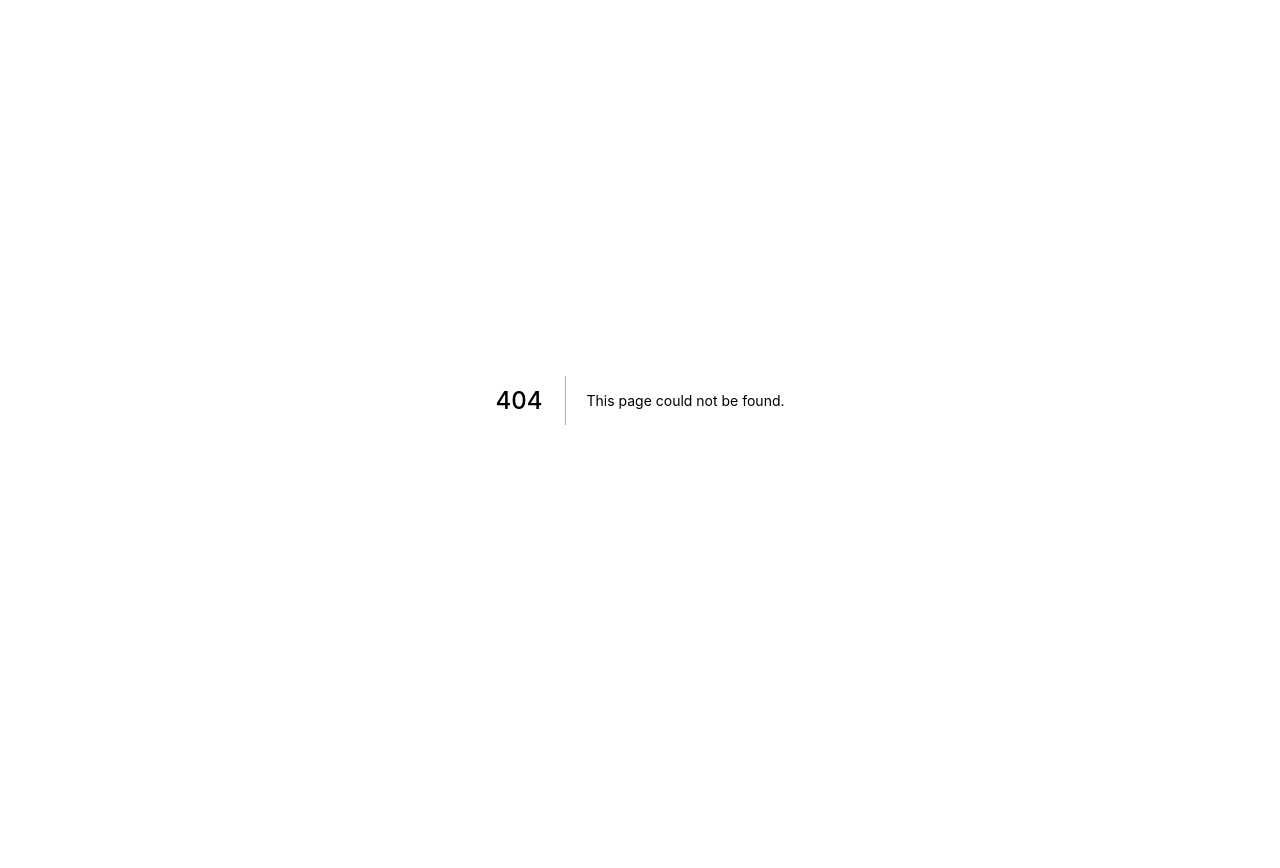
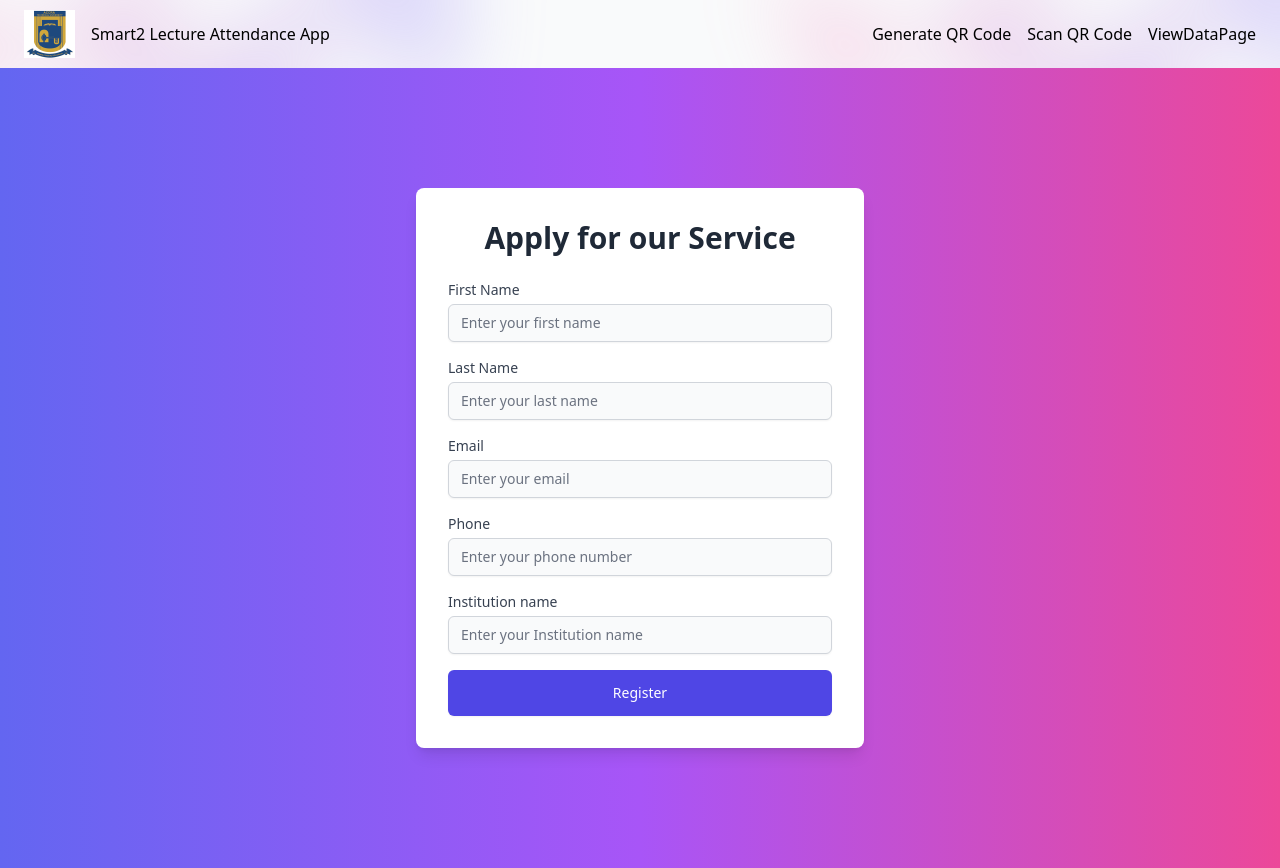
Before and after one commit to mmatrevi/NextQrCodeScanner, a Next.js app: page /Apply in a window 1280 px wide. Before the commit this address had no page. Before the commit the page ends 800 px from the top, so only its background shows below. Built offline with nearby package versions, Linux system fonts and the light colour scheme.

Commit message:
XI commit

```diff
--- /dev/null
+++ b/pages/Apply.tsx
@@ -0,0 +1,78 @@
+import Head from "next/head";
+import Nav from "./Nav";
+
+export default function Register() {
+  return (
+    <div>
+      <Head>
+        <title>Register | Smart2 Attendance</title>
+        <meta name="description" content="Register to apply for the Smart2 Attendance system." />
+        <link rel="icon" href="/favicon.ico" />
+      </Head>
+      <Nav />
+      <main className="bg-gradient-to-r from-indigo-500 via-purple-500 to-pink-500 min-h-screen flex flex-col items-center justify-center py-10">
+        <div className="bg-white rounded-lg shadow-lg p-8 w-full max-w-md">
+          <h1 className="text-3xl font-bold text-center mb-6 text-gray-800">Apply for our Service</h1>
+          <form className="space-y-4">
+            <div>
+              <label htmlFor="firstname" className="block text-sm font-medium text-gray-700">First Name</label>
+              <input
+                type="text"
+                id="firstname"
+                name="firstname"
+                className="mt-1 block w-full px-3 py-2 bg-gray-50 border border-gray-300 rounded-md shadow-sm focus:ring-indigo-500 focus:border-indigo-500 sm:text-sm"
+                placeholder="Enter your first name"
+              />
+            </div>
+            <div>
+              <label htmlFor="lastname" className="block text-sm font-medium text-gray-700">Last Name</label>
+              <input
+                type="text"
+                id="lastname"
+                name="lastname"
+                className="mt-1 block w-full px-3 py-2 bg-gray-50 border border-gray-300 rounded-md shadow-sm focus:ring-indigo-500 focus:border-indigo-500 sm:text-sm"
+                placeholder="Enter your last name"
+              />
+            </div>
+            <div>
+              <label htmlFor="email" className="block text-sm font-medium text-gray-700">Email</label>
+              <input
+                type="email"
+                id="email"
+                name="email"
+                className="mt-1 block w-full px-3 py-2 bg-gray-50 border border-gray-300 rounded-md shadow-sm focus:ring-indigo-500 focus:border-indigo-500 sm:text-sm"
+                placeholder="Enter your email"
+              />
+            </div>
+            <div>
+              <label htmlFor="phone" className="block text-sm font-medium text-gray-700">Phone</label>
+              <input
+                type="tel"
+                id="phone"
+                name="phone"
+                className="mt-1 block w-full px-3 py-2 bg-gray-50 border border-gray-300 rounded-md shadow-sm focus:ring-indigo-500 focus:border-indigo-500 sm:text-sm"
+                placeholder="Enter your phone number"
+              />
+            </div>
+            <div>
+              <label htmlFor="company" className="block text-sm font-medium text-gray-700">Institution name</label>
+              <input
+                type="text"
+                id="company"
+                name="company"
+                className="mt-1 block w-full px-3 py-2 bg-gray-50 border border-gray-300 rounded-md shadow-sm focus:ring-indigo-500 focus:border-indigo-500 sm:text-sm"
+                placeholder="Enter your Institution name"
+              />
+            </div>
+            <button
+              type="submit"
+              className="w-full flex justify-center py-3 px-4 border border-transparent rounded-md shadow-sm text-sm font-medium text-white bg-indigo-600 hover:bg-indigo-700 focus:outline-none focus:ring-2 focus:ring-offset-2 focus:ring-indigo-500"
+            >
+              Register
+            </button>
+          </form>
+        </div>
+      </main>
+    </div>
+  );
+}
--- a/pages/index.tsx
+++ b/pages/index.tsx
@@ -19,7 +19,7 @@ export default function Home() {
           <p className="text-xl mb-8 max-w-2xl">
             Discover the best solutions for your School. We offer a range of services in record taking tailored to meet your needs.
           </p>
-          <a href="#" className="bg-white text-indigo-600 font-bold py-3 px-8 rounded-full shadow-lg hover:bg-gray-100 transition duration-300">
+          <a href="/Apply" className="bg-white text-indigo-600 font-bold py-3 px-8 rounded-full shadow-lg hover:bg-gray-100 transition duration-300">
             Get Started
           </a>
         </section>
```
